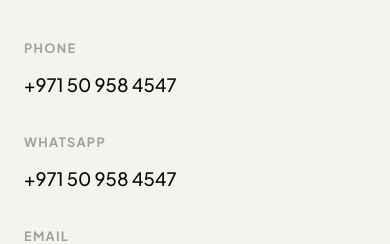
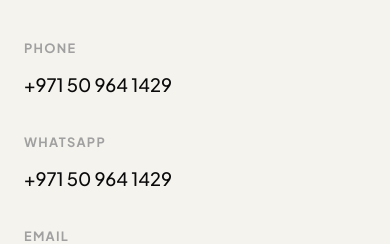
Before and after one commit to Muhammedsajid10/thahfeel-work, a React (Vite) app: page /contact in a window 390 px wide. Shown: the part 408-652 px from the top of the page. Built offline with nearby package versions, Linux system fonts and the light colour scheme.

Commit message:
Update company phone and WhatsApp number

```diff
--- a/src/data/company.js
+++ b/src/data/company.js
@@ -5,10 +5,10 @@
 export const company = {
   name: "TAHFEEL TECHNICAL SERVICE",
   tagline: "Integrated Technical & Contracting Solutions",
-  phone: "+971 50 958 4547",
-  phoneHref: "tel:+971509584547",
-  whatsappNumber: "+971 50 958 4547",
-  whatsappHref: "https://wa.me/971509584547",
+  phone: "+971 50 964 1429",
+  phoneHref: "tel:+971509641429",
+  whatsappNumber: "+971 50 964 1429",
+  whatsappHref: "https://wa.me/971509641429",
   email: "info@tahfeel.com",
   location: "United Arab Emirates",
   description:
```
